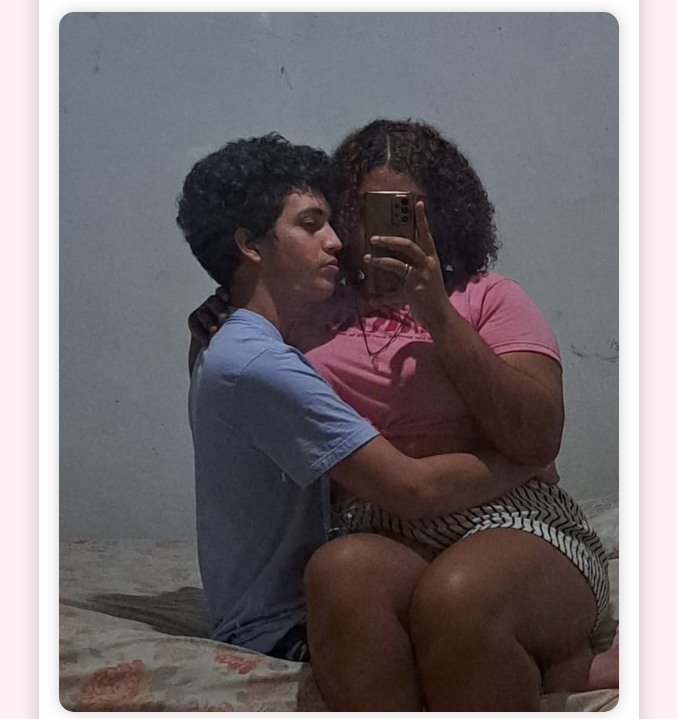
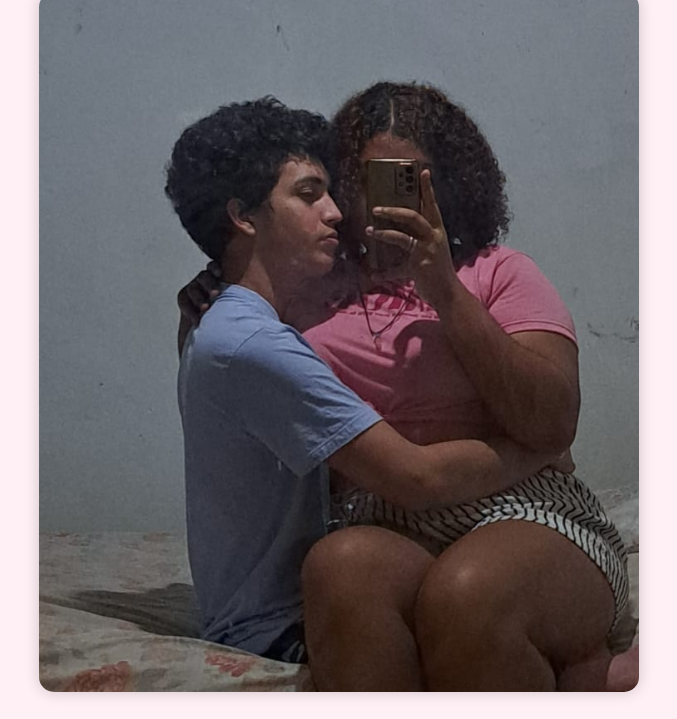
Before and after one commit to HenriSilvs/site-gi, a plain HTML site: page index.html in a window 1280 px wide. Shown: the part 174-893 px from the top of the page, without its empty margins (301-978 px from the left). Drawn offline with Linux system fonts and the light colour scheme.

Commit message:
Update index.html

```diff
--- a/index.html
+++ b/index.html
@@ -7,7 +7,6 @@
   <link rel="stylesheet" href="style.css" />
 </head>
 <body>
-    <div class="appContainer">
 
     <h1>Nosso Amor ❤️</h1>
 
@@ -57,7 +56,6 @@
         <p id="tempo"></p>   <!-- Dias, horas, minutos e segundos -->
     </div>
 
-    </div>
     <script src="script.js"></script>
   </body>
 
```
